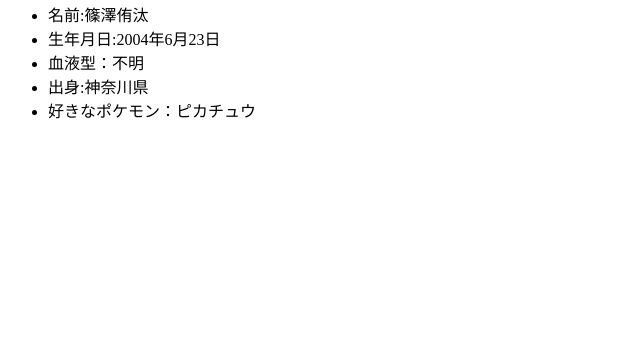
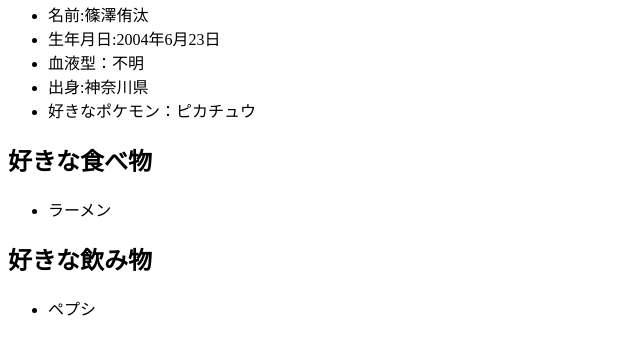
Before and after one commit to s2322030/ds-program, a plain HTML site: page index.html in a window 1280 px wide. Shown: the part 87-442 px from the top of the page, without its empty margins (0-640 px from the left). Drawn offline with Linux system fonts and the light colour scheme.

Commit message:
好きなものを追記

```diff
--- a/index.html
+++ b/index.html
@@ -15,5 +15,28 @@
         <li>好きなポケモン：ピカチュウ</li>
     </ul>
 
+    <h2>好きな食べ物</h2>
+    <ul>
+        <li>ラーメン</li>
+    </ul>
+    <h2>好きな飲み物</h2>
+    <ul>
+        <li>ペプシ</li>
+    </ul>
 </body>
 </html>
+
+
+
+
+
+
+
+
+
+
+
+
+
+</body>
+</html>
```
